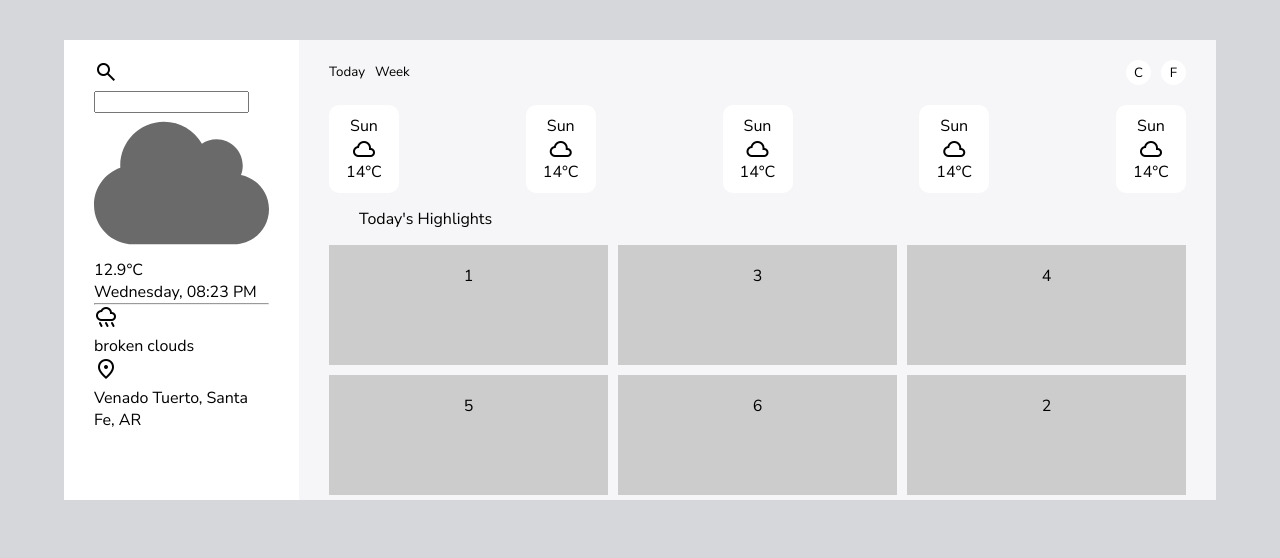
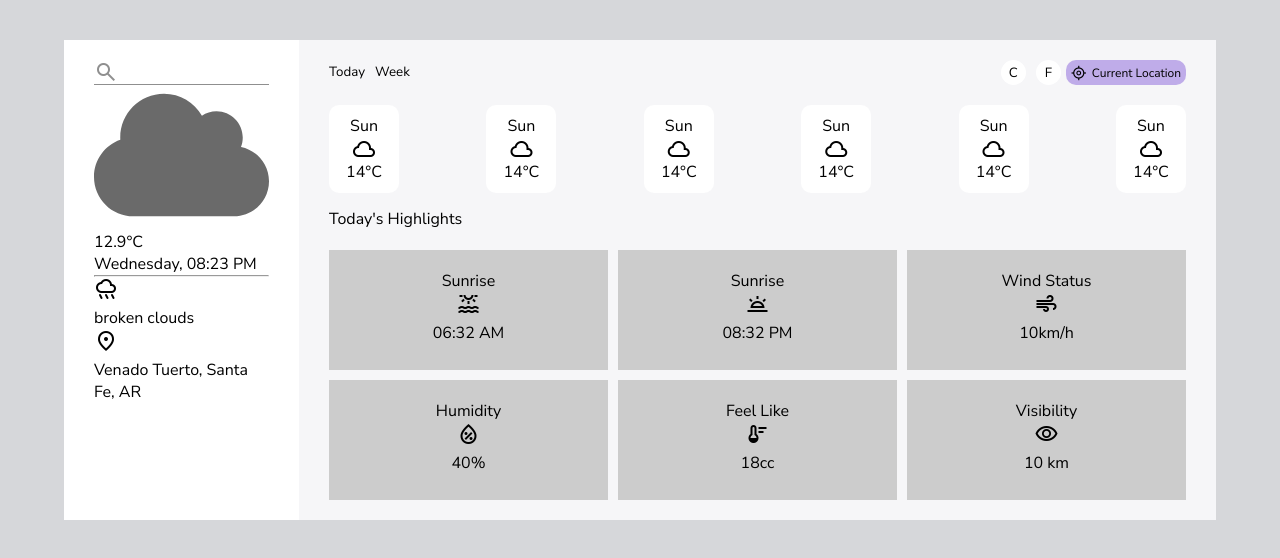
Before and after one commit to juanibarguen/Weatherio, an Angular app: page / in a window 1280 px wide. Shown: the top 558 px of the page. Built offline with nearby package versions, Linux system fonts and the light colour scheme.

Commit message:
preview template

```diff
--- a/src/app/weather/weather.component.css
+++ b/src/app/weather/weather.component.css
@@ -9,7 +9,7 @@
     width: 90%;
     margin: 0 auto;
     padding-top: 40px;
-    height: 500px;
+    height: 520px;
 }
 
 .left {
@@ -19,6 +19,23 @@
     width: 250px;
     padding: 20px 30px;
 }
+
+.input-search {
+    display: flex;
+    background-color: none;
+    border-bottom: 1px solid #8f8f8f;
+}
+
+.input-search span {
+    color: #8f8f8f;
+}
+
+.input-search input {
+    background-color: none;
+    border: none;
+}
+
+
 
 /* RIGHT */
 
@@ -42,7 +59,6 @@
     display: flex;
     justify-content: space-between;
     padding-top: 20px;
-
 }
 
 .card {
@@ -62,6 +78,30 @@
     margin-right: 10px;
 }
 
+.btn-navbar {
+    display: flex;
+}
+
+.navbar-current-location {
+    display: flex;
+    align-items: center;
+    column-gap: 5px;
+    padding: 0 5px;
+    margin-left: 5px;
+    background: #BFACE9;
+    border: none;
+    border-radius: 10px;
+    cursor: pointer;
+}
+
+.navbar-current-location span {
+    font-size: 16px;
+}
+
+.navbar-current-location p {
+    font-size: 12px;
+}
+
 .temp-select button {
     width: 25px;
     height: 25px;
@@ -73,7 +113,7 @@
 }
 
 .highlights-title {
-    padding: 15px 30px
+    padding: 15px 0 20px 0;
 }
 
 .boxes {
--- a/src/app/weather/weather.component.html
+++ b/src/app/weather/weather.component.html
@@ -38,23 +38,25 @@
                     <button>Week</button>
                 </div>
 
-                <div class="temp-select">
-                    <button>C</button>
-                    <button>F</button>
+                <div class="btn-navbar">
+                    <div class="temp-select">
+                        <button>C</button>
+                        <button>F</button>
+                    </div>
+                    <button class="navbar-current-location">
+                        <span class="material-symbols-outlined">my_location</span>
+                        <p>Current Location</p>
+                    </button>
                 </div>
             </div>
 
             <div class="container-card">
-                <!-- <div class="card">
+                <div class="card">
                     <p>Sun</p>
                     <span class="material-symbols-outlined">cloud</span>
                     <p>14°C</p>
-                </div> -->
-                <!-- <div class="card">
-                    <p>Sun</p>
-                    <span class="material-symbols-outlined">cloud</span>
-                    <p>14°C</p>
-                </div> -->
+                </div>
+
                 <div class="card">
                     <p>Sun</p>
                     <span class="material-symbols-outlined">cloud</span>
@@ -90,12 +92,48 @@
                 <p class="highlights-title">Today's Highlights</p>
 
                 <div class="boxes">
-                    <div class="box">1</div>
-                    <div class="box">3</div>
-                    <div class="box">4</div>
-                    <div class="box">5</div>
-                    <div class="box">6</div>
-                    <div class="box">2</div>
+                    <div class="sunrise box">
+                        <p>Sunrise</p>
+                        <div class="data-box">
+                            <span class="material-symbols-outlined">water_lux</span>
+                            <p>06:32 AM</p>
+                        </div>
+                    </div>
+                    <div class="sunset box">
+                        <p>Sunrise</p>
+                        <div class="data-box">
+                            <span class="material-symbols-outlined">wb_twilight</span>
+                            <p>08:32 PM</p>
+                        </div>
+                    </div>
+                    <div class="wind box">
+                        <p>Wind Status</p>
+                        <div class="box-data">
+                            <span class="material-symbols-outlined">air</span>
+                            <p>10km/h</p>
+                        </div>
+                    </div>
+                    <div class="humidity box">
+                        <p>Humidity</p>
+                        <div class="box-data">
+                            <span class="material-symbols-outlined">humidity_percentage</span>
+                            <p>40%</p>
+                        </div>
+                    </div>
+                    <div class="real-feel box">
+                        <p>Feel Like</p>
+                        <div class="box-data">
+                            <span class="material-symbols-outlined">thermostat</span>
+                            <p>18cc</p>
+                        </div>
+                    </div>
+                    <div class="visibility box">
+                        <p>Visibility</p>
+                        <div class="box-data">
+                            <span class="material-symbols-outlined">visibility</span>
+                            <p>10 km</p>
+                        </div>
+                    </div>
                 </div>
             </div>
 
```
